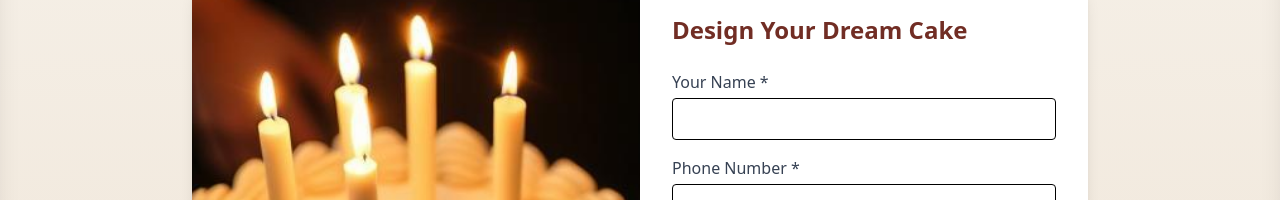
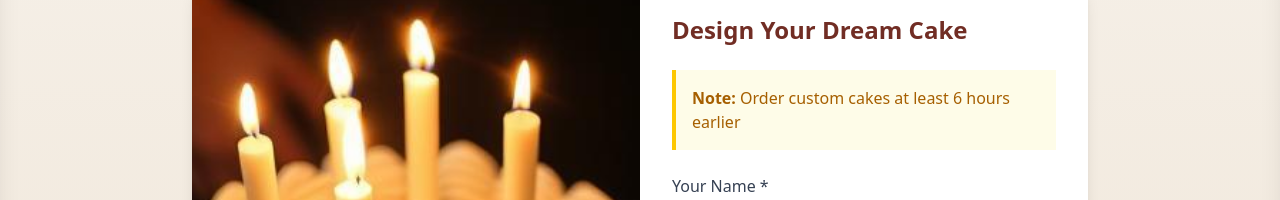
Before and after one commit to ABMsiddhik/tancafe-thanjavur-site, a React (Vite) app: page /cakes in a window 1280 px wide. Both pictures are taken after a click on the button "CUSTOM CAKES". Shown: the part 1292-1492 px from the top of the page. Built offline with nearby package versions, Linux system fonts and the light colour scheme.

Commit message:
number change and keepimg text=Order custom cakes at least 6 hours earlier in custome cakes

```diff
--- a/src/App.jsx
+++ b/src/App.jsx
@@ -104,7 +104,7 @@ function App() {
         <Route path="/cakes/butter-cream-cakes" element={<ButterCreamCakes />} />
         <Route path="/contact-us" element={<Contact />} />
         <Route path="/menu-pdf" element={<MenuPdf />} />
-        <Route path="/offers" element={<SpecialOffers />} />
+        <Route path="/offer" element={<SpecialOffers />} />
         <Route path="/gallery" element={<Gallery />} />
         <Route path="videos" element={<VideoGallery />} />
       </Routes>
--- a/src/components/BurgerSpecials.jsx
+++ b/src/components/BurgerSpecials.jsx
@@ -129,6 +129,7 @@ const BurgerSpecials = () => {
                       )}
                     </div>
                   </div>
+
                 </div>
               );
             })}
--- a/src/components/Cakes.jsx
+++ b/src/components/Cakes.jsx
@@ -162,7 +162,7 @@ const Cakes = () => {
     const message = `*Custom Cake Order*\n\n*Customer Details*\nName: ${customOrder.name}\nPhone: ${customOrder.phone}\n\n*Cake Details*\nType: ${customOrder.cakeType === 'egg-base' ? 'Egg Base' : 'Egg Free'}\nSize: ${finalSize}\nFlavor: ${finalFlavor}\nDesign: ${customOrder.design}\nMessage: ${customOrder.message}\n\n*Delivery Date*\n${customOrder.deliveryDate}`;
 
     const encodedMessage = encodeURIComponent(message);
-    window.open(`https://wa.me/918248794519?text=${encodedMessage}`, '_blank');
+    window.open(`https://wa.me/919360066917?text=${encodedMessage}`, '_blank');
 
     setCustomOrder({
       name: '',
@@ -442,6 +442,9 @@ const Cakes = () => {
                 </div>
                 <div className="p-8 md:w-1/2">
                   <h3 className="text-2xl font-bold text-[#712d24] mb-6">Design Your Dream Cake</h3>
+                  <div className="bg-yellow-50 border-l-4 border-yellow-400 p-4 mb-6">
+        <p className="text-yellow-700"><strong>Note: </strong>Order custom cakes at least 6 hours earlier</p>
+      </div>
                   <form onSubmit={submitCustomOrder}>
                     <div className="space-y-4">
                       <div>
--- a/src/components/Navbar.jsx
+++ b/src/components/Navbar.jsx
@@ -155,7 +155,7 @@ const Navbar = () => {
             </li>
 
             {[
-              { path: "/offers", name: "OFFERS", icon: FaTag },
+              { path: "/offer", name: "OFFERS", icon: FaTag },
               { path: "/gallery", name: "GALLERY", icon: FaImages },
               { path: "/videos", name: "VIDEOS", icon: FaVideo },
               { path: "/contact-us", name: "CONTACT", icon: FaEnvelope },
@@ -327,7 +327,7 @@ const Navbar = () => {
           </li>
 
           {[
-            { path: "/offers", name: "SPECIAL OFFERS", icon: FaTag },
+            { path: "/offer", name: "SPECIAL OFFERS", icon: FaTag },
             { path: "/gallery", name: "GALLERY", icon: FaImages },
             { path: "/videos", name: "VIDEOS", icon: FaVideo },
             { path: "/contact-us", name: "CONTACT", icon: FaEnvelope },
```
Also changed, not shown: 1 other file (tests, documents, lock files or other folders).
